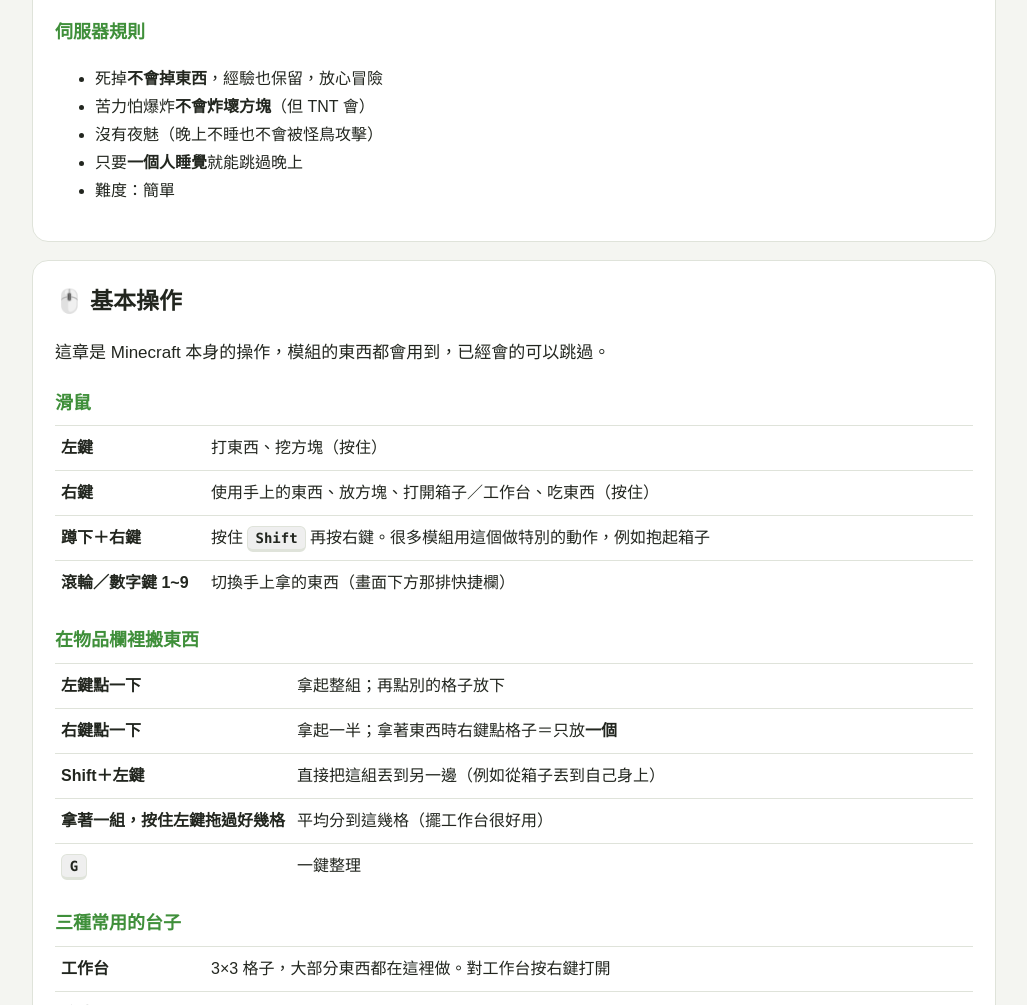
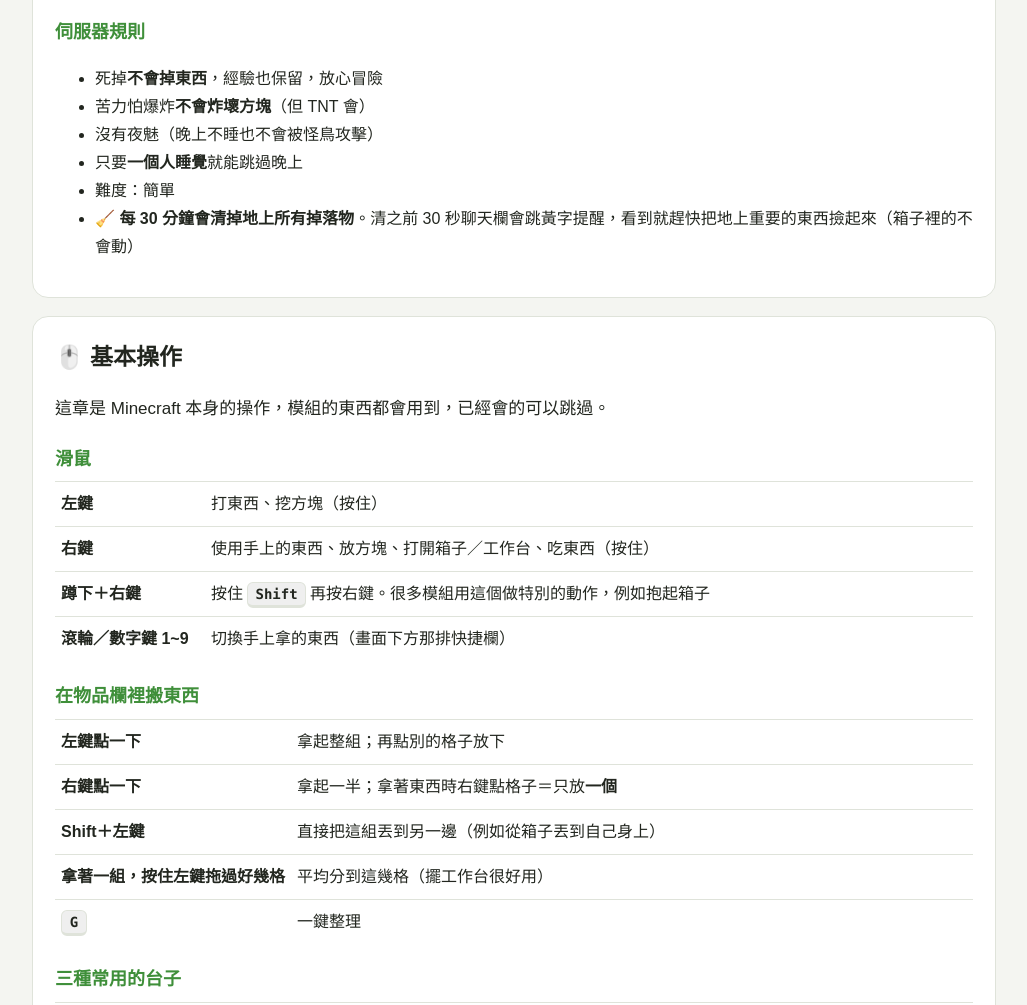
Before and after one commit to yoyoman0730/yuyu-mc-guide, a plain HTML site: page index.html in a window 1280 px wide. Shown: the part 1251-2256 px from the top of the page, without its empty margins (126-1153 px from the left). Drawn offline with Linux system fonts and the light colour scheme.

Commit message:
Item cleanup rule

```diff
--- a/index.html
+++ b/index.html
@@ -131,7 +131,7 @@ table{width:100%;border-collapse:collapse}td{padding:8px 6px;border-top:1px soli
 <tr><td><kbd>F3</kbd>＋<kbd>T</kbd></td><td>重新載入材質包（翻譯怪怪的時候可以試）</td></tr>
 </table>
 <h3>伺服器規則</h3>
-<ul><li>死掉<b>不會掉東西</b>，經驗也保留，放心冒險</li><li>苦力怕爆炸<b>不會炸壞方塊</b>（但 TNT 會）</li><li>沒有夜魅（晚上不睡也不會被怪鳥攻擊）</li><li>只要<b>一個人睡覺</b>就能跳過晚上</li><li>難度：簡單</li></ul>
+<ul><li>死掉<b>不會掉東西</b>，經驗也保留，放心冒險</li><li>苦力怕爆炸<b>不會炸壞方塊</b>（但 TNT 會）</li><li>沒有夜魅（晚上不睡也不會被怪鳥攻擊）</li><li>只要<b>一個人睡覺</b>就能跳過晚上</li><li>難度：簡單</li><li>🧹 <b>每 30 分鐘會清掉地上所有掉落物</b>。清之前 30 秒聊天欄會跳黃字提醒，看到就趕快把地上重要的東西撿起來（箱子裡的不會動）</li></ul>
 </section><section id="basic"><h2>🖱️ 基本操作</h2>
 <p class="lead">這章是 Minecraft 本身的操作，模組的東西都會用到，已經會的可以跳過。</p>
 <h3>滑鼠</h3>
```
